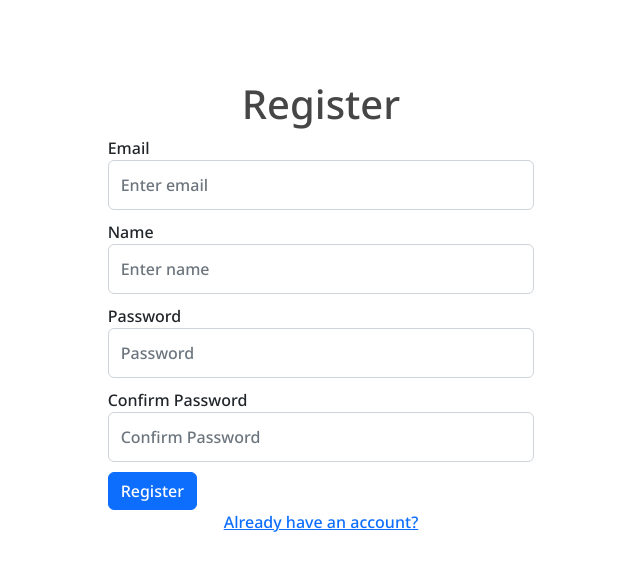
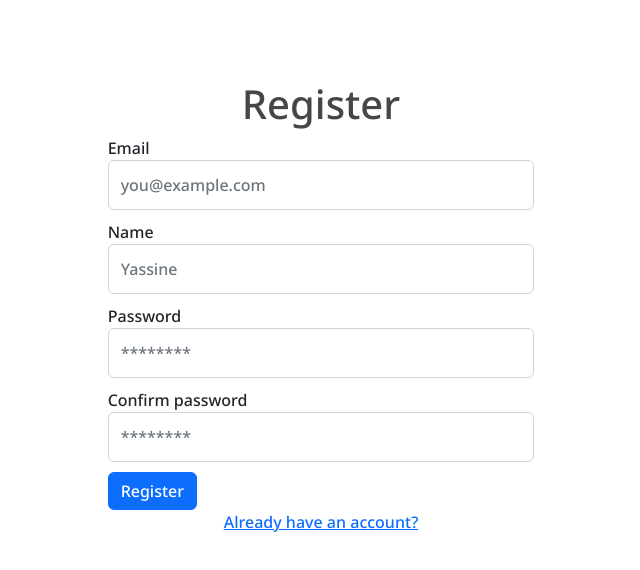
Before and after one commit to yassinemab/react-django-docker-template, a React (Create React App) app in the folder frontend/: page /register in a window 1280 px wide. Shown: the top 570 px of the page, without its empty margins (319-959 px from the left). Built offline with nearby package versions, Linux system fonts and the light colour scheme; no server answers.

Commit message:
added generic component for input and form validation

```diff
--- a/frontend/src/App.tsx
+++ b/frontend/src/App.tsx
@@ -31,8 +31,8 @@ function App() {
                 // user if wanted.
             })
             .catch((res: any) => {
-                console.log("user is not logged in")
                 // Show error
+                console.log(res)
             })
     })
 
--- a/frontend/src/components/Login.tsx
+++ b/frontend/src/components/Login.tsx
@@ -4,20 +4,34 @@ import * as types from "../types"
 import HttpService from "../services/http.service"
 import { setUser } from "../reducers/userReducer"
 import { useDispatch } from "react-redux"
+import Input from "./subcomponents/Input"
 
 export default function Login() {
     const service = new HttpService()
     const dispatch = useDispatch()
     const navigate = useNavigate()
-    const [formData, setFormData] = useState<types.Dictionary<string>>({
-        email: "",
-        password: "",
+    const [formData, setFormData] = useState<types.Dictionary<any>>({
+        email: {
+            value: "",
+            invalid: (value: string) => {
+                return value.length < 5
+            },
+        },
+        password: {
+            value: "",
+            invalid: (value: string) => {
+                return value.length < 5
+            },
+        },
     })
 
     const login = (e: any): void => {
         e.preventDefault()
         service
-            .post("auth/login/", formData)
+            .post("auth/login/", {
+                email: formData.email.value,
+                password: formData.password.value,
+            })
             .then((res: any) => {
                 console.log("successfully logged in")
 
@@ -38,8 +52,7 @@ export default function Login() {
                 navigate("/")
             })
             .catch((res: any) => {
-              // Show error
-                console.log("errorsss")
+                // Show error
                 console.log(res.data)
             })
     }
@@ -54,31 +67,43 @@ export default function Login() {
                     }}
                 >
                     <div className="form-group">
-                        <label htmlFor="email">Email</label>
-                        <input
+                        <Input
+                            style={{ marginBottom: "10px" }}
+                            label="Email"
                             type="email"
                             className="form-control"
-                            id="email"
-                            placeholder="Enter email"
-                            onChange={(e) => {
+                            placeholder="you@example.com"
+                            value={formData.email.value}
+                            invalid={formData.email.invalid}
+                            invalidText="Email must be at least 5 characters long"
+                            onChange={(e: any) => {
                                 setFormData({
                                     ...formData,
-                                    email: e.target.value,
+                                    email: {
+                                        ...formData.email,
+                                        value: e.target.value,
+                                    },
                                 })
                             }}
                         />
                     </div>
                     <div className="form-group">
-                        <label htmlFor="name">Password</label>
-                        <input
+                        <Input
+                            style={{ marginBottom: "10px" }}
                             type="password"
+                            label="Password"
                             className="form-control"
-                            id="name"
-                            placeholder="Enter password"
-                            onChange={(e) => {
+                            placeholder="********"
+                            value={formData.password.value}
+                            invalid={formData.password.invalid}
+                            invalidText="Password must be at least 5 characters long"
+                            onChange={(e: any) => {
                                 setFormData({
                                     ...formData,
-                                    password: e.target.value,
+                                    password: {
+                                        ...formData.password,
+                                        value: e.target.value,
+                                    },
                                 })
                             }}
                         />
--- a/frontend/src/components/Register.tsx
+++ b/frontend/src/components/Register.tsx
@@ -2,41 +2,49 @@ import React, { useState } from "react"
 import { Link, useNavigate } from "react-router-dom"
 import * as types from "../types"
 import HttpService from "../services/http.service"
-// import { Store } from 'react-notifications-component';
+import Input from "./subcomponents/Input"
 
 export default function Register(): JSX.Element {
     const service = new HttpService()
     const navigate = useNavigate()
-    const [formData, setFormData] = useState<types.Dictionary<string>>({
-        email: "",
-        name: "",
-        password: "",
-        confirmPassword: "",
+    const [formData, setFormData] = useState<types.Dictionary<any>>({
+        email: {
+            value: "",
+            invalid: (value: string) => {
+                return value.length < 5
+            },
+        },
+        name: {
+            value: "",
+            invalid: (value: string) => {
+                return value.length < 5
+            },
+        },
+        password: {
+            value: "",
+            invalid: (value: string) => {
+                return value.length < 5
+            },
+        },
+        confirmPassword: {
+            value: "",
+            invalid: (value: string) => {
+                const password = document.querySelector("#input-password") as HTMLInputElement
+                return value !== password.value
+            },
+        },
     })
 
-    const register = (): void => {
-        if (formData.password !== formData.confirmPassword) {
-            // Show error
-            console.log("passwords don't match")
-            return
-        }
-
-        service.post("auth/register/", formData)
+    const register = (e: any): void => {
+        e.preventDefault();
+        service
+            .post("auth/register/", {
+                email: formData.email.value,
+                name: formData.name.value,
+                password: formData.password.value,
+            })
             .then((res: any) => {
                 console.log("successfully registered")
-                // Store.addNotification({
-                //     title: "Success",
-                //     message: res.data.message,
-                //     type: "success",
-                //     insert: "top",
-                //     container: "top-right",
-                //     animationIn: ["animate__animated", "animate__fadeIn"],
-                //     animationOut: ["animate__animated", "animate__fadeOut"],
-                //     dismiss: {
-                //         duration: 3000,
-                //         onScreen: true
-                //     }
-                // });
 
                 // Redirect to login
                 navigate("/login")
@@ -44,8 +52,7 @@ export default function Register(): JSX.Element {
             })
             .catch((res: any) => {
                 // Show error
-                console.log("errorsss")
-                console.log(res.data)
+                console.log(res)
             })
     }
 
@@ -54,66 +61,88 @@ export default function Register(): JSX.Element {
             <div className="col-xl-4 col-md-8 col-sm-11 col-xs-11">
                 <h1 className="text-center">Register</h1>
                 <form
-                    onSubmit={() => {
-                        register()
+                    onSubmit={(e: any) => {
+                        register(e)
                     }}
                 >
                     <div className="form-group">
-                        <label htmlFor="email">Email</label>
-                        <input
+                        <Input
+                            style={{ marginBottom: "10px" }}
+                            label="Email"
                             type="email"
                             className="form-control"
-                            id="email"
-                            placeholder="Enter email"
-                            onChange={(e) => {
+                            placeholder="you@example.com"
+                            value={formData.email.value}
+                            invalid={formData.email.invalid}
+                            invalidText="Email must be at least 5 characters long"
+                            onChange={(e: any) => {
                                 setFormData({
                                     ...formData,
-                                    email: e.target.value,
+                                    email: {
+                                        ...formData.email,
+                                        value: e.target.value,
+                                    },
                                 })
                             }}
                         />
                     </div>
                     <div className="form-group">
-                        <label htmlFor="name">Name</label>
-                        <input
+                        <Input
+                            style={{ marginBottom: "10px" }}
                             type="text"
+                            label="Name"
                             className="form-control"
-                            id="name"
-                            placeholder="Enter name"
-                            onChange={(e) => {
+                            placeholder="Yassine"
+                            value={formData.name.value}
+                            invalid={formData.name.invalid}
+                            invalidText="name must be at least 2 characters long"
+                            onChange={(e: any) => {
                                 setFormData({
                                     ...formData,
-                                    name: e.target.value,
+                                    name: {
+                                        ...formData.name,
+                                        value: e.target.value,
+                                    },
                                 })
                             }}
                         />
                     </div>
                     <div className="form-group">
-                        <label htmlFor="password">Password</label>
-                        <input
+                        <Input
+                            style={{ marginBottom: "10px" }}
                             type="password"
+                            label="Password"
                             className="form-control"
-                            id="password"
-                            placeholder="Password"
-                            onChange={(e) => {
+                            placeholder="********"
+                            value={formData.password.value}
+                            invalid={formData.password.invalid}
+                            invalidText="Password must be at least 8 characters long"
+                            onChange={(e: any) => {
                                 setFormData({
                                     ...formData,
-                                    password: e.target.value,
+                                    password: {
+                                        ...formData.password,
+                                        value: e.target.value,
+                                    },
                                 })
                             }}
                         />
-                        <label htmlFor="confirmPassword">
-                            Confirm Password
-                        </label>
-                        <input
+                        <Input
+                            style={{ marginBottom: "10px" }}
                             type="password"
+                            label="Confirm password"
                             className="form-control"
-                            id="confirmPassword"
-                            placeholder="Confirm Password"
-                            onChange={(e) => {
+                            placeholder="********"
+                            value={formData.confirmPassword.value}
+                            invalid={formData.confirmPassword.invalid}
+                            invalidText="Confirm password must match password"
+                            onChange={(e: any) => {
                                 setFormData({
                                     ...formData,
-                                    confirmPassword: e.target.value,
+                                    confirmPassword: {
+                                        ...formData.confirmPassword,
+                                        value: e.target.value,
+                                    },
                                 })
                             }}
                         />
--- a/frontend/src/components/subcomponents/Input.tsx
+++ b/frontend/src/components/subcomponents/Input.tsx
@@ -1,7 +1,65 @@
-import React from 'react'
+import { Dictionary } from "@reduxjs/toolkit"
+import React, { useState, useEffect } from "react"
 
-export default function Input() {
-  return (
-    <div>Input</div>
-  )
+export default function Input({
+    style = {},
+    type = "text",
+    className = "",
+    placeholder,
+    label = "",
+    onChange,
+    invalidText = "",
+    invalidTextStyle = {},
+    labelStyle = {},
+    invalid = null,
+    value,
+}: Dictionary<any>) {
+    // Generic component for input fields. Can take a label, left and right icons,
+    // and a function to validate the input.
+    // Limitations: The first word of every label assigned to an
+    // instance of this component has to be unique.
+
+    const [valueInvalid, setValueInvalid]: any = useState(false)
+
+    useEffect(() => {
+        // If the invalid function is given as input, check if the value
+        // conforms the function. If not set the valueInvalid state to true.
+        if (invalid !== null) {
+            const formValue = document.querySelector(
+                `#input-${label.split(" ")[0].toLowerCase()}`
+            ) as HTMLInputElement
+            if (invalid(formValue.value) && formValue.value !== "") {
+                setValueInvalid(true)
+            } else {
+                setValueInvalid(false)
+            }
+        }
+    }, [value])
+
+    return (
+        <>
+            <label style={{ ...labelStyle }}>{label}</label>
+
+            <div style={{ ...style }}>
+                <input
+                    id={`input-${label.split(" ")[0].toLowerCase()}`}
+                    type={type}
+                    className={className}
+                    placeholder={placeholder}
+                    onChange={onChange}
+                />
+                {valueInvalid && (
+                    <div
+                        style={{
+                            marginBottom: "10px",
+                            color: "#FF0000",
+                            ...invalidTextStyle,
+                        }}
+                    >
+                        {invalidText}
+                    </div>
+                )}
+            </div>
+        </>
+    )
 }
--- a/frontend/src/index.tsx
+++ b/frontend/src/index.tsx
@@ -5,12 +5,9 @@ import reportWebVitals from "./reportWebVitals"
 import { Provider } from "react-redux"
 import store from "./store"
 
-// import {ReactNotifications} from 'react-notifications-component'
-
 const root = ReactDOM.createRoot(document.getElementById("root") as HTMLElement)
 root.render(
     <Provider store={store}>
-        {/* <ReactNotifications /> */}
         <App />
     </Provider>
 )
--- a/frontend/src/style.scss
+++ b/frontend/src/style.scss
@@ -64,5 +64,4 @@ input {
     border: 1px solid #ccc;
     border-radius: 5px;
     padding: 0 20px;
-    margin-bottom: 10px;
 }
```
